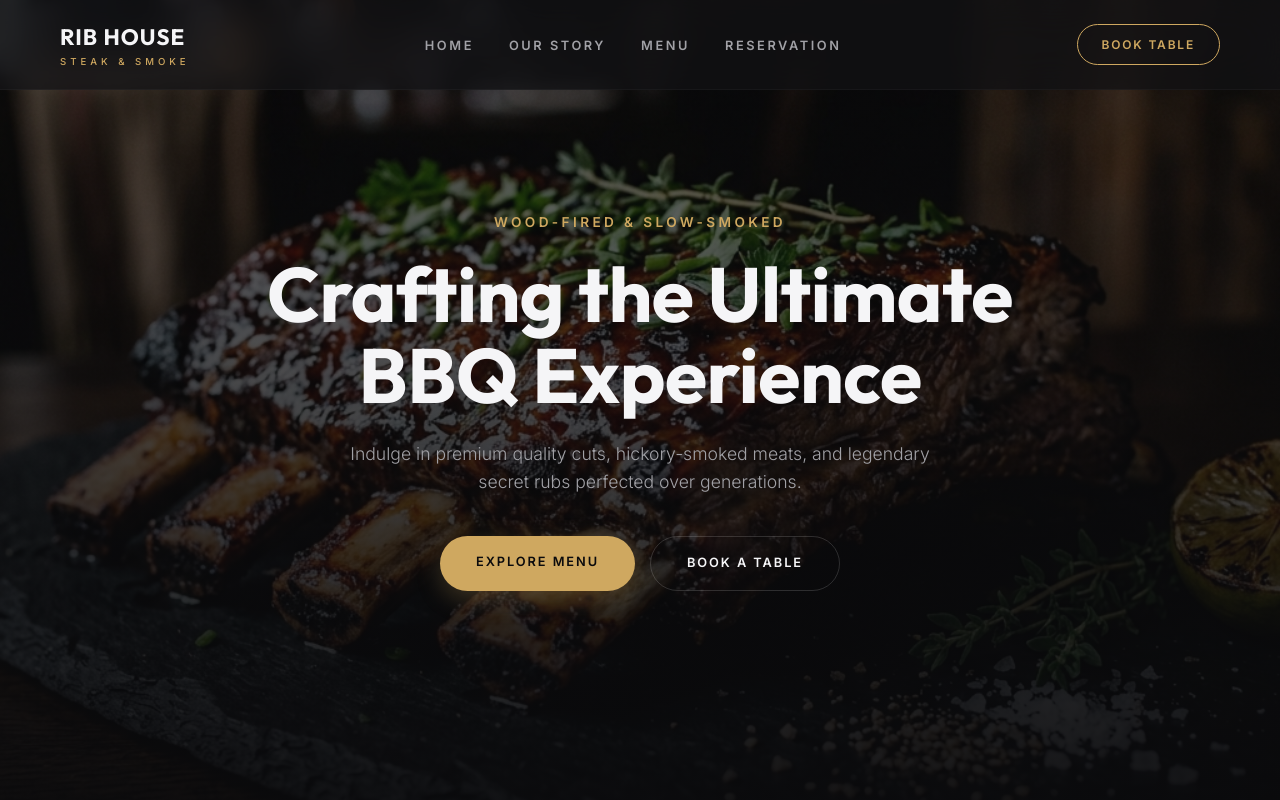
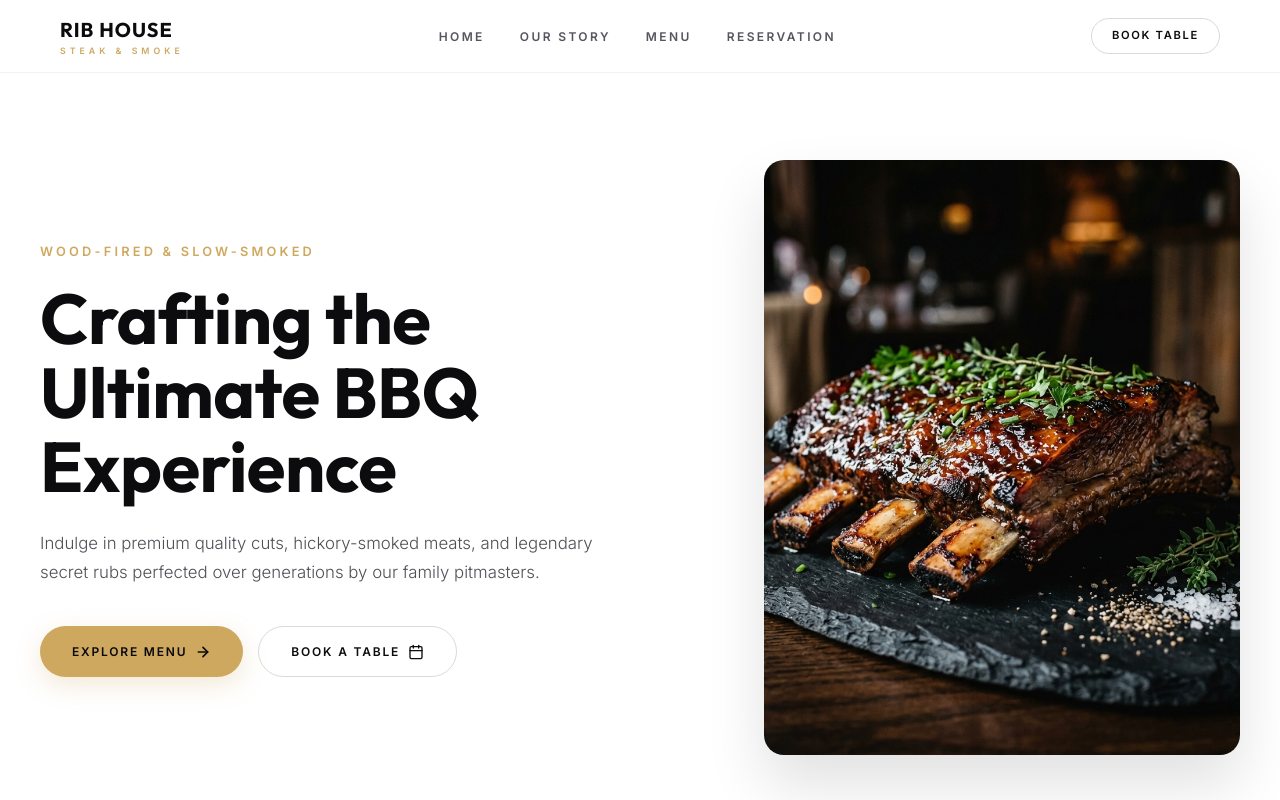
Before and after one commit to zannyke/Rib-House, a plain HTML site: page index.html in a window 1280 px wide. Shown: the top 800 px of the page. Drawn offline with Linux system fonts and the light colour scheme.

Commit message:
Refine design: Light asymmetric Hero section, slim menubar, crisp inline SVG icons, and staggered load animations

```diff
--- a/index.html
+++ b/index.html
@@ -34,15 +34,28 @@
         </div>
     </header>
 
-    <!-- Hero Section -->
-    <section class="hero" id="home">
-        <div class="hero-content">
-            <span class="hero-subtitle">Wood-Fired & Slow-Smoked</span>
-            <h1>Crafting the Ultimate BBQ Experience</h1>
-            <p class="hero-desc">Indulge in premium quality cuts, hickory-smoked meats, and legendary secret rubs perfected over generations.</p>
-            <div class="hero-actions">
-                <a href="#menu" class="btn-primary">Explore Menu</a>
-                <a href="#reservation" class="btn-secondary">Book a Table</a>
+    <!-- Hero Section (Light Asymmetric Redesign) -->
+    <section class="hero-light" id="home">
+        <div class="hero-light-container">
+            <div class="hero-light-content">
+                <span class="hero-subtitle ani-1">Wood-Fired & Slow-Smoked</span>
+                <h1 class="ani-2">Crafting the Ultimate BBQ Experience</h1>
+                <p class="hero-desc ani-3">Indulge in premium quality cuts, hickory-smoked meats, and legendary secret rubs perfected over generations by our family pitmasters.</p>
+                <div class="hero-actions ani-4">
+                    <a href="#menu" class="btn-primary">
+                        <span>Explore Menu</span>
+                        <svg class="btn-icon" viewBox="0 0 24 24" width="16" height="16" stroke="currentColor" stroke-width="2.5" fill="none" stroke-linecap="round" stroke-linejoin="round"><line x1="5" y1="12" x2="19" y2="12"></line><polyline points="12 5 19 12 12 19"></polyline></svg>
+                    </a>
+                    <a href="#reservation" class="btn-secondary">
+                        <span>Book a Table</span>
+                        <svg class="btn-icon" viewBox="0 0 24 24" width="16" height="16" stroke="currentColor" stroke-width="2" fill="none" stroke-linecap="round" stroke-linejoin="round"><rect x="3" y="4" width="18" height="18" rx="2" ry="2"></rect><line x1="16" y1="2" x2="16" y2="6"></line><line x1="8" y1="2" x2="8" y2="6"></line><line x1="3" y1="10" x2="21" y2="10"></line></svg>
+                    </a>
+                </div>
+            </div>
+            <div class="hero-light-image ani-2">
+                <div class="hero-img-frame">
+                    <img src="hero_ribs.jpg" alt="Premium glazed smoked ribs on a platter">
+                </div>
             </div>
         </div>
     </section>
@@ -217,17 +230,26 @@
 
                     <div class="reservation-info-details">
                         <div class="info-item">
-                            <h4>Location</h4>
-                            <p>124 Smokehouse Lane, Texas, USA</p>
+                            <h4>
+                                <svg class="info-icon" viewBox="0 0 24 24" width="14" height="14" stroke="currentColor" stroke-width="2" fill="none" stroke-linecap="round" stroke-linejoin="round" style="vertical-align: middle; margin-right: 6px; margin-top: -2px;"><path d="M21 10c0 7-9 13-9 13s-9-6-9-13a9 9 0 0 1 18 0z"></path><circle cx="12" cy="10" r="3"></circle></svg>
+                                <span>Location</span>
+                            </h4>
+                            <p style="padding-left: 20px;">124 Smokehouse Lane, Texas, USA</p>
                         </div>
                         <div class="info-item">
-                            <h4>Hours</h4>
-                            <p>Tue - Sun: 5:00 PM - 11:00 PM</p>
-                            <p>Monday: Closed</p>
+                            <h4>
+                                <svg class="info-icon" viewBox="0 0 24 24" width="14" height="14" stroke="currentColor" stroke-width="2" fill="none" stroke-linecap="round" stroke-linejoin="round" style="vertical-align: middle; margin-right: 6px; margin-top: -2px;"><circle cx="12" cy="12" r="10"></circle><polyline points="12 6 12 12 16 14"></polyline></svg>
+                                <span>Hours</span>
+                            </h4>
+                            <p style="padding-left: 20px;">Tue - Sun: 5:00 PM - 11:00 PM</p>
+                            <p style="padding-left: 20px; color: var(--text-muted);">Monday: Closed</p>
                         </div>
                         <div class="info-item">
-                            <h4>Direct Line</h4>
-                            <p>+1 (555) 890-RIBS</p>
+                            <h4>
+                                <svg class="info-icon" viewBox="0 0 24 24" width="14" height="14" stroke="currentColor" stroke-width="2" fill="none" stroke-linecap="round" stroke-linejoin="round" style="vertical-align: middle; margin-right: 6px; margin-top: -2px;"><path d="M22 16.92v3a2 2 0 0 1-2.18 2 19.79 19.79 0 0 1-8.63-3.07 19.5 19.5 0 0 1-6-6 19.79 19.79 0 0 1-3.07-8.67A2 2 0 0 1 4.11 2h3a2 2 0 0 1 2 1.72 12.84 12.84 0 0 0 .7 2.81 2 2 0 0 1-.45 2.11L8.09 9.91a16 16 0 0 0 6 6l1.27-1.27a2 2 0 0 1 2.11-.45 12.84 12.84 0 0 0 2.81.7A2 2 0 0 1 22 16.92z"></path></svg>
+                                <span>Direct Line</span>
+                            </h4>
+                            <p style="padding-left: 20px;">+1 (555) 890-RIBS</p>
                         </div>
                     </div>
                 </div>
@@ -279,7 +301,10 @@
                                 <textarea id="res-notes" placeholder="Dietary restrictions, anniversary, seating preference..."></textarea>
                             </div>
                         </div>
-                        <button type="submit" class="btn-primary" style="width: 100%;">Find a Table</button>
+                        <button type="submit" class="btn-primary" style="width: 100%; display: flex; justify-content: center; align-items: center; gap: 10px;">
+                            <span>Confirm Reservation</span>
+                            <svg viewBox="0 0 24 24" width="16" height="16" stroke="currentColor" stroke-width="2.5" fill="none" stroke-linecap="round" stroke-linejoin="round"><line x1="5" y1="12" x2="19" y2="12"></line><polyline points="12 5 19 12 12 19"></polyline></svg>
+                        </button>
                     </form>
                 </div>
             </div>
--- a/style.css
+++ b/style.css
@@ -16,9 +16,7 @@
     --font-body: 'Inter', sans-serif;
     --transition-smooth: all 0.3s cubic-bezier(0.16, 1, 0.3, 1);
     --shadow-premium: 0 20px 40px rgba(0, 0, 0, 0.6);
-    --shadow-subtle: 0 10px 30px rgba(0, 0, 0, 0.05);
-    --glass-bg: rgba(18, 18, 21, 0.75);
-    --glass-border: rgba(255, 255, 255, 0.03);
+    --shadow-subtle: 0 10px 30px rgba(0, 0, 0, 0.04);
 }
 
 /* Reset and base styles */
@@ -79,26 +77,33 @@ header {
     left: 0;
     width: 100%;
     z-index: 1000;
-    background: var(--glass-bg);
+    background: rgba(255, 255, 255, 0.7);
     backdrop-filter: blur(20px);
     -webkit-backdrop-filter: blur(20px);
-    border-bottom: 1px solid var(--glass-border);
+    border-bottom: 1px solid rgba(12, 12, 14, 0.05);
+    color: #0c0c0e;
     transition: var(--transition-smooth);
 }
 
 header.scrolled {
-    padding: 5px 0;
     background: rgba(10, 10, 12, 0.95);
-    box-shadow: 0 10px 30px rgba(0, 0, 0, 0.3);
+    border-bottom: 1px solid var(--border-color);
+    color: var(--text-primary);
+    box-shadow: 0 10px 30px rgba(0, 0, 0, 0.2);
 }
 
 .nav-container {
     max-width: 1200px;
     margin: 0 auto;
-    padding: 20px;
+    padding: 14px 20px;
     display: flex;
     justify-content: space-between;
     align-items: center;
+    transition: var(--transition-smooth);
+}
+
+header.scrolled .nav-container {
+    padding: 8px 20px;
 }
 
 .logo {
@@ -108,20 +113,25 @@ header.scrolled {
 
 .logo-main {
     font-family: var(--font-heading);
-    font-size: 1.4rem;
+    font-size: 1.25rem;
     font-weight: 700;
     letter-spacing: 1px;
+    color: #0c0c0e;
+    text-transform: uppercase;
+    transition: var(--transition-smooth);
+}
+
+header.scrolled .logo-main {
     color: var(--text-primary);
-    text-transform: uppercase;
 }
 
 .logo-sub {
-    font-size: 0.6rem;
+    font-size: 0.55rem;
     letter-spacing: 4px;
     text-transform: uppercase;
     color: var(--accent-gold);
     margin-top: -2px;
-    font-weight: 500;
+    font-weight: 600;
 }
 
 .nav-links {
@@ -131,13 +141,18 @@ header.scrolled {
 }
 
 .nav-links a {
-    font-size: 0.8rem;
+    font-size: 0.75rem;
     font-weight: 600;
     letter-spacing: 0.2em;
     text-transform: uppercase;
-    color: var(--text-secondary);
+    color: #55555d;
     position: relative;
     padding: 8px 0;
+    transition: var(--transition-smooth);
+}
+
+header.scrolled .nav-links a {
+    color: var(--text-secondary);
 }
 
 .nav-links a::after {
@@ -154,20 +169,25 @@ header.scrolled {
 
 .nav-links a:hover,
 .nav-links a.active {
+    color: #0c0c0e;
+}
+
+header.scrolled .nav-links a:hover,
+header.scrolled .nav-links a.active {
     color: var(--text-primary);
 }
 
 .nav-links a:hover::after,
 .nav-links a.active::after {
-    width: 20px;
+    width: 15px;
 }
 
 .btn-reserve-nav {
-    border: 1px solid var(--accent-gold);
-    color: var(--accent-gold);
-    padding: 10px 24px;
+    border: 1px solid rgba(12, 12, 14, 0.15);
+    color: #0c0c0e;
+    padding: 8px 20px;
     border-radius: 9999px;
-    font-size: 0.75rem;
+    font-size: 0.7rem;
     letter-spacing: 0.15em;
     text-transform: uppercase;
     font-weight: 600;
@@ -176,9 +196,15 @@ header.scrolled {
     transition: var(--transition-smooth);
 }
 
+header.scrolled .btn-reserve-nav {
+    border-color: var(--accent-gold);
+    color: var(--accent-gold);
+}
+
 .btn-reserve-nav:hover {
     background: var(--accent-gold);
-    color: var(--bg-primary);
+    color: var(--bg-primary) !important;
+    border-color: var(--accent-gold);
     box-shadow: 0 0 20px rgba(207, 168, 96, 0.4);
     transform: translateY(-1px);
 }
@@ -194,32 +220,39 @@ header.scrolled {
     display: block;
     width: 22px;
     height: 1.5px;
-    background-color: var(--text-primary);
+    background-color: #0c0c0e;
     transition: var(--transition-smooth);
 }
 
-/* Hero Section */
-.hero {
-    height: 100vh;
-    min-height: 650px;
-    position: relative;
+header.scrolled .menu-toggle span {
+    background-color: var(--text-primary);
+}
+
+/* Hero Section (Light Asymmetric Redesign) */
+.hero-light {
+    background-color: #ffffff;
+    padding: 160px 20px 100px;
+    min-height: 100vh;
     display: flex;
     align-items: center;
-    justify-content: center;
-    text-align: center;
-    padding: 0 20px;
-    background: linear-gradient(rgba(10, 10, 12, 0.55), rgba(10, 10, 12, 0.95)), url('hero_ribs.jpg') no-repeat center center/cover;
 }
 
-.hero-content {
-    max-width: 800px;
-    opacity: 0;
-    transform: translateY(20px);
-    animation: fadeInUp 1s cubic-bezier(0.16, 1, 0.3, 1) forwards;
+.hero-light-container {
+    max-width: 1200px;
+    margin: 0 auto;
+    display: grid;
+    grid-template-columns: 1.15fr 0.85fr;
+    gap: 80px;
+    align-items: center;
+    width: 100%;
+}
+
+.hero-light-content {
+    text-align: left;
 }
 
 .hero-subtitle {
-    font-size: 0.85rem;
+    font-size: 0.8rem;
     text-transform: uppercase;
     letter-spacing: 0.25em;
     color: var(--accent-gold);
@@ -228,40 +261,44 @@ header.scrolled {
     display: inline-block;
 }
 
-.hero h1 {
-    font-size: clamp(2.5rem, 7vw, 4.8rem);
+.hero-light-content h1 {
+    font-size: clamp(2.5rem, 6vw, 4.4rem);
     line-height: 1.05;
     margin-bottom: 25px;
-    color: var(--text-primary);
+    color: #0c0c0e;
     font-weight: 700;
 }
 
 .hero-desc {
-    font-size: 1.1rem;
-    color: var(--text-secondary);
+    font-size: 1.05rem;
+    color: #4f4f56;
     max-width: 580px;
-    margin: 0 auto 40px;
+    margin: 0 0 40px 0;
     font-weight: 300;
+    line-height: 1.7;
 }
 
 .hero-actions {
     display: flex;
-    justify-content: center;
+    justify-content: flex-start;
     gap: 15px;
 }
 
 .btn-primary {
     background: var(--accent-gold);
     color: var(--bg-primary);
-    padding: 16px 36px;
+    padding: 15px 32px;
     border-radius: 9999px;
     font-weight: 600;
-    font-size: 0.8rem;
+    font-size: 0.75rem;
     letter-spacing: 0.15em;
     text-transform: uppercase;
     box-shadow: 0 8px 25px rgba(207, 168, 96, 0.25);
     border: none;
     cursor: pointer;
+    display: inline-flex;
+    align-items: center;
+    gap: 8px;
     transition: var(--transition-smooth);
 }
 
@@ -273,23 +310,93 @@ header.scrolled {
 
 .btn-secondary {
     background: transparent;
-    color: var(--text-primary);
-    padding: 16px 36px;
+    color: #0c0c0e;
+    padding: 15px 32px;
     border-radius: 9999px;
     font-weight: 600;
-    font-size: 0.8rem;
+    font-size: 0.75rem;
     letter-spacing: 0.15em;
     text-transform: uppercase;
-    border: 1px solid rgba(255, 255, 255, 0.15);
+    border: 1px solid rgba(12, 12, 14, 0.15);
     cursor: pointer;
+    display: inline-flex;
+    align-items: center;
+    gap: 8px;
     transition: var(--transition-smooth);
 }
 
 .btn-secondary:hover {
-    border-color: var(--text-primary);
-    background: rgba(255, 255, 255, 0.05);
+    border-color: #0c0c0e;
+    background: rgba(12, 12, 14, 0.03);
     transform: translateY(-2px);
 }
+
+.btn-icon {
+    transition: transform 0.3s cubic-bezier(0.16, 1, 0.3, 1);
+}
+
+.btn-primary:hover .btn-icon {
+    transform: translateX(4px);
+}
+
+.btn-secondary:hover .btn-icon {
+    transform: translateY(-1px);
+}
+
+.hero-light-image {
+    position: relative;
+    display: flex;
+    justify-content: flex-end;
+}
+
+.hero-img-frame {
+    position: relative;
+    border-radius: 20px;
+    overflow: hidden;
+    box-shadow: 0 30px 60px rgba(0, 0, 0, 0.12);
+    width: 100%;
+    aspect-ratio: 4/5;
+}
+
+.hero-img-frame img {
+    width: 100%;
+    height: 100%;
+    object-fit: cover;
+    transition: var(--transition-smooth);
+}
+
+.hero-img-frame::after {
+    content: '';
+    position: absolute;
+    top: 20px;
+    left: -20px;
+    right: 20px;
+    bottom: -20px;
+    border: 2px solid var(--accent-gold);
+    border-radius: 20px;
+    z-index: -1;
+    transition: var(--transition-smooth);
+}
+
+.hero-light-image:hover .hero-img-frame img {
+    transform: scale(1.03);
+}
+
+.hero-light-image:hover .hero-img-frame::after {
+    transform: translate(8px, -8px);
+}
+
+/* Staggered Animations */
+.ani-1, .ani-2, .ani-3, .ani-4 {
+    opacity: 0;
+    transform: translateY(20px);
+    animation: fadeInUp 0.8s cubic-bezier(0.16, 1, 0.3, 1) forwards;
+}
+
+.ani-1 { animation-delay: 0.1s; }
+.ani-2 { animation-delay: 0.2s; }
+.ani-3 { animation-delay: 0.3s; }
+.ani-4 { animation-delay: 0.4s; }
 
 /* Sections Global */
 section {
@@ -602,6 +709,9 @@ section {
     letter-spacing: 0.2em;
     margin-bottom: 8px;
     font-weight: 600;
+    display: flex;
+    align-items: center;
+    gap: 8px;
 }
 
 .info-item p {
@@ -929,6 +1039,38 @@ footer {
 
 /* Responsive Design */
 @media (max-width: 992px) {
+    .nav-container {
+        padding: 14px 20px;
+    }
+
+    .hero-light {
+        padding-top: 130px;
+    }
+
+    .hero-light-container {
+        grid-template-columns: 1fr;
+        gap: 50px;
+        text-align: center;
+    }
+
+    .hero-light-content {
+        text-align: center;
+    }
+
+    .hero-desc {
+        margin: 0 auto 35px auto;
+    }
+
+    .hero-actions {
+        justify-content: center;
+    }
+
+    .hero-light-image {
+        justify-content: center;
+        max-width: 400px;
+        margin: 0 auto;
+    }
+
     .story-grid {
         grid-template-columns: 1fr;
         gap: 50px;
```
